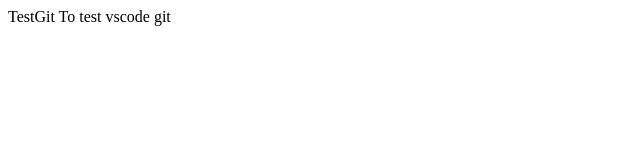
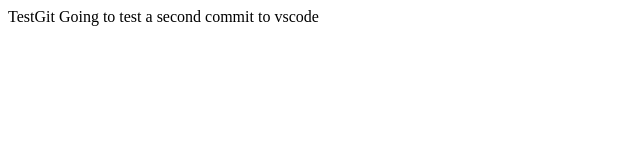
Before and after one commit to avikonduru/TestGit, a plain HTML site: page index.html in a window 1280 px wide. Shown: the whole page, without its empty margins (0-640 px from the left). Drawn offline with Linux system fonts and the light colour scheme.

Commit message:
seccond commit

```diff
--- a/index.html
+++ b/index.html
@@ -3,6 +3,6 @@
 		TestGit
 	</head>
 	<body>
-		To test vscode git
+		Going to test a second commit to vscode
 	</body>
 </html>
```
